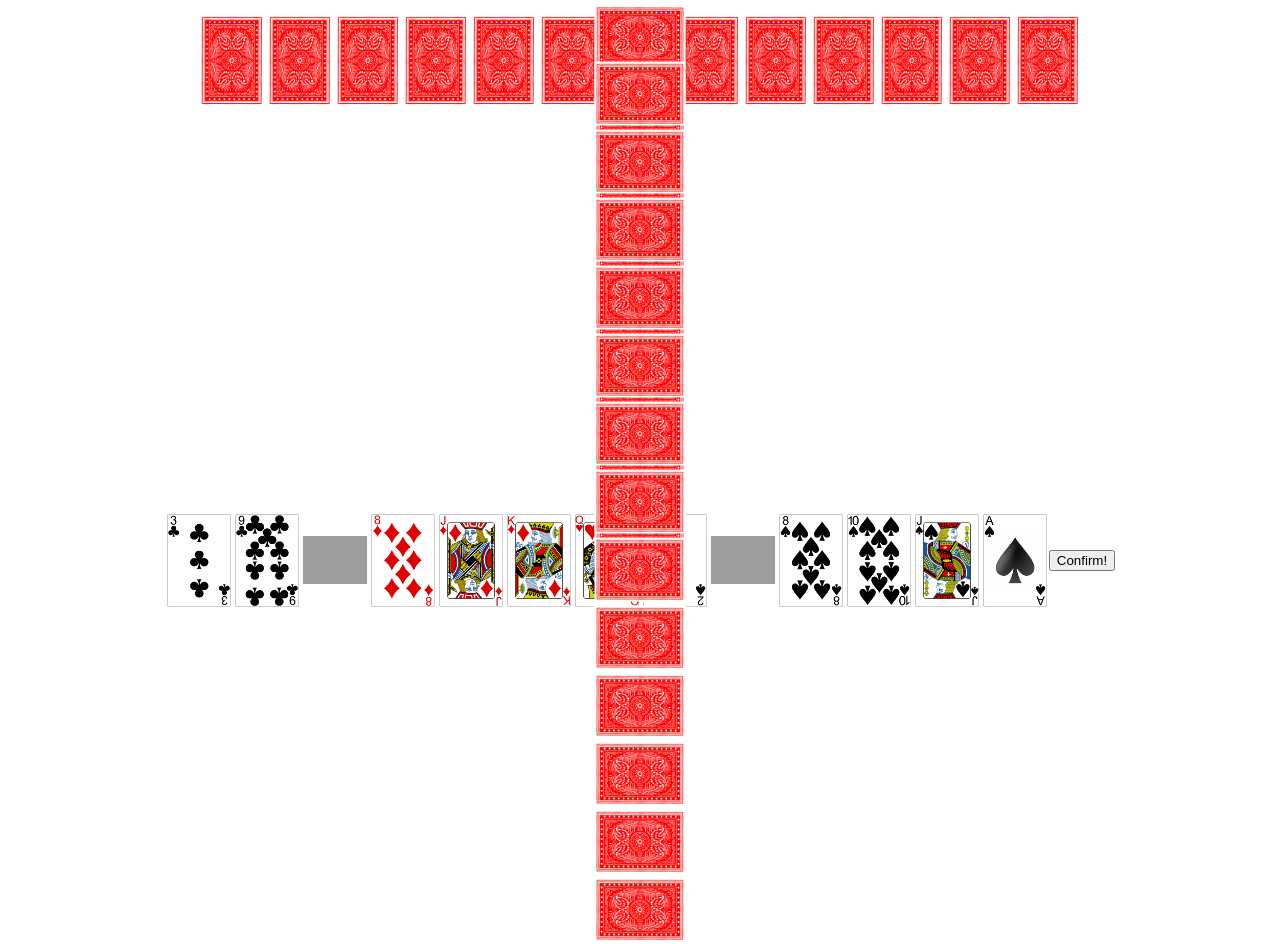
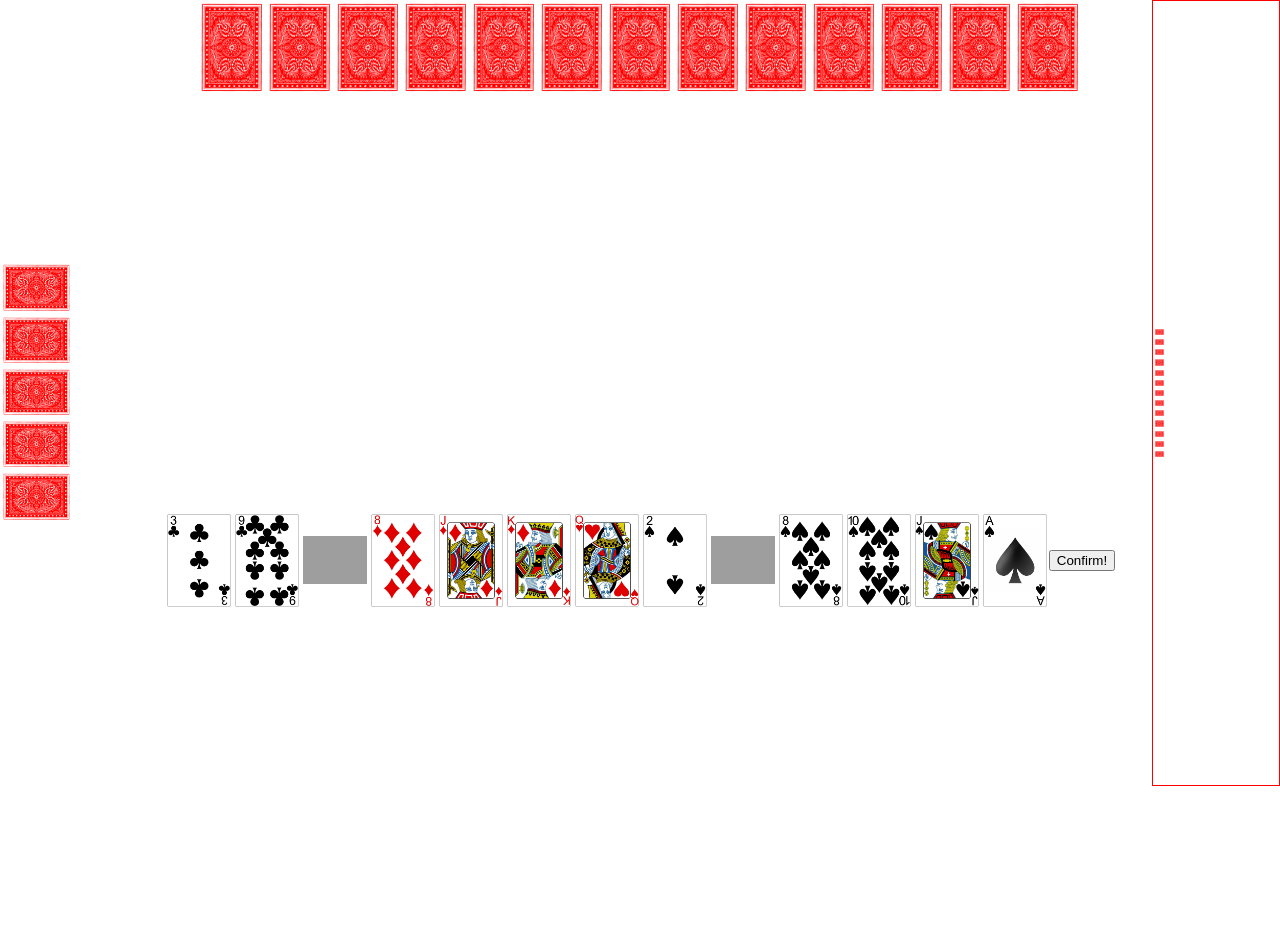
Before and after one commit to coord-geom/floating-bridges, a React (Create React App) app in the folder app/: page / in a window 1280 px wide. After the commit the page ends 800 px from the top, so only its background shows below. Built offline with nearby package versions, Linux system fonts and the light colour scheme; grey boxes are pictures that could not be loaded.

Commit message:
left side of the cards done!!!!

```diff
--- a/app/src/App.css
+++ b/app/src/App.css
@@ -58,6 +58,12 @@
   margin: 2px;
 }
 
+.card-hidden-rot {
+  max-width: 7%;
+  margin: 2px;
+  overflow: hidden;
+}
+
 .flex-hand {
   display: flex;
 }
@@ -79,20 +85,19 @@
 /* https://stackoverflow.com/questions/43919067/make-flex-items-overlap */
 .flex-other-hand-1 {
   display: flex;
-  margin-top: 20%;
+  flex-direction: column;
   align-content: center;
-  max-width: 100%;
-  transform: rotate(90deg);
+  justify-content: center;
+  max-height: 98vh; /*https://stackoverflow.com/questions/11516291/css-get-height-of-screen-resolution*/
+  height:98vh;
   margin-left: 0%;
   position: absolute;
-
 }
 
 .flex-other-hand-2 {
   display: flex;
   box-sizing: border-box;
   width: 100%;
-  margin-top: 1%;
   justify-content: center;
   align-items: center;
   position: absolute;
@@ -100,10 +105,14 @@
 
 .flex-other-hand-3 {
   display: flex;
-  margin-top: 20%;
-  max-width: 100%;
-  transform: rotate(270deg);
+  flex-direction: column;
+  align-content: center;
+  justify-content: center;
+  margin-left: 90%;
+  max-height: 98vh; /*https://stackoverflow.com/questions/11516291/css-get-height-of-screen-resolution*/
+  height:98vh;
   position: absolute;
+  border: 1px solid red;
 }
 
 .cardWrapper {
--- a/app/src/App.tsx
+++ b/app/src/App.tsx
@@ -90,6 +90,24 @@ export const OthHand:FC<OthHandProps> = (props) => {
           handleClick={() => {}}
           key={i + props.side*13}
         />
+      )}
+    </div>
+  );
+}
+
+interface OthHandPropsSide {
+  numCards: number
+  side: number //1 for left, 2 for top, 3 for right
+}
+
+export const OthHandSide:FC<OthHandPropsSide> = (props) => {
+  return (
+    <div className={
+      (props.side === 1) ? "flex-other-hand-1" : (props.side === 2) ? "flex-other-hand-2" : "flex-other-hand-3"
+    }>
+      {Array(props.numCards).fill(69420).map((val, i) =>
+        <img src={require("./sprites/back_rot.png")} alt={"Empty Card"}
+        className={"card-hidden-rot"}/>
       )}
     </div>
   );
@@ -235,8 +253,8 @@ function App() {
         handleClickSubmit={handleClickSubmit}
       />
       <OthHand side={2} numCards={13} />
-      <OthHand side={1} numCards={13} />
-      <OthHand side={3} numCards={13} />
+      <OthHandSide side={1} numCards={5} />
+      <OthHandSide side={3} numCards={13} />
     </div>
   )
 }
```
Also changed, not shown: app/src/sprites/back_rot.png (added).
